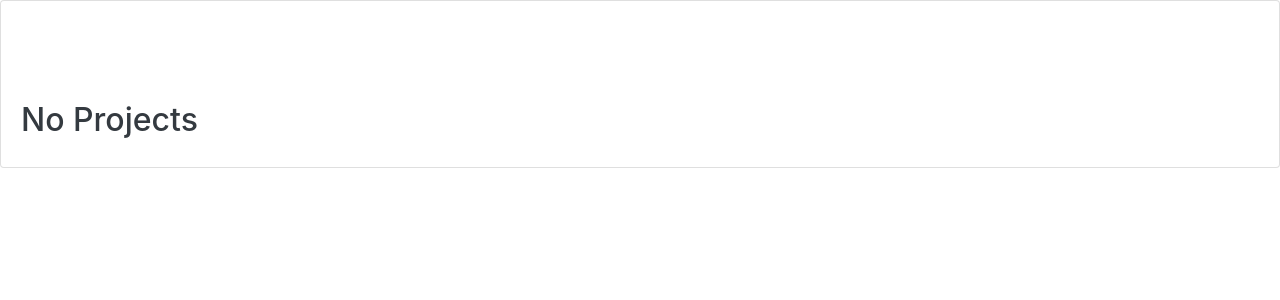
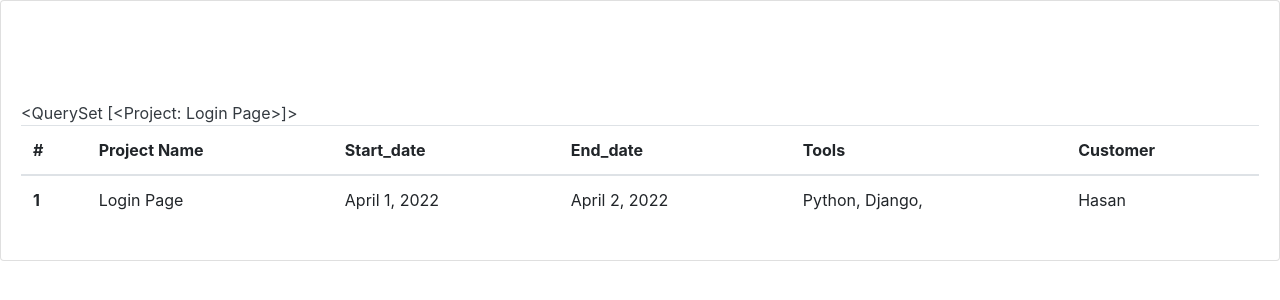
Before and after one commit to MehediHasanNasim/project_management, a Django app: page / in a window 1280 px wide. Shown: the part 56-356 px from the top of the page. Run offline with Django 3.2, Linux system fonts and the light colour scheme; data comes from the database, SQL or seed files in the repository; data that the repository does not hold is empty; some libraries are stand-ins or nearby versions.

Commit message:
many to many field data render

```diff
--- a/core/models.py
+++ b/core/models.py
@@ -60,4 +60,4 @@ class Task(models.Model):
 
 
     def __str__(self):
-        return self.devoloper_name
+        return self.task_name
--- a/core/templates/core/home.html
+++ b/core/templates/core/home.html
@@ -26,8 +26,9 @@
     <div class="card-body text-dark">
         {% if project_list %}
 
+        {{project_list}}
+
         {% for project in project_list  %}
-
 
         <table class="table">
             <thead>
@@ -46,11 +47,15 @@
                 <td>{{ project.project_name }}</td>
                 <td>{{ project.start_date }}</td>
                 <td>{{ project.end_date }}</td>
-                <td>{{ project.tool }}</td>
-                <td>{{ project.customer.customer_name }}</td>
+                <td>
+                  {% for i in project.tool.all %}
+                    {{ i }},
+                  {% endfor %}
+                </td>
+                <td>{{ project.customer.customer_name }}
+
+                </td>
               </tr>
-
-
 
 
         {% endfor %}
--- a/core/views.py
+++ b/core/views.py
@@ -4,6 +4,7 @@
 
 
 def home(request):
-    project_list = Project.objects.order_by('project_name')
+    project_list = Project.objects.all().order_by('project_name')
+
     diction= {'project_list':project_list}
     return render(request, 'core/home.html', context=diction)
```
Also changed, not shown: db.sqlite3.
